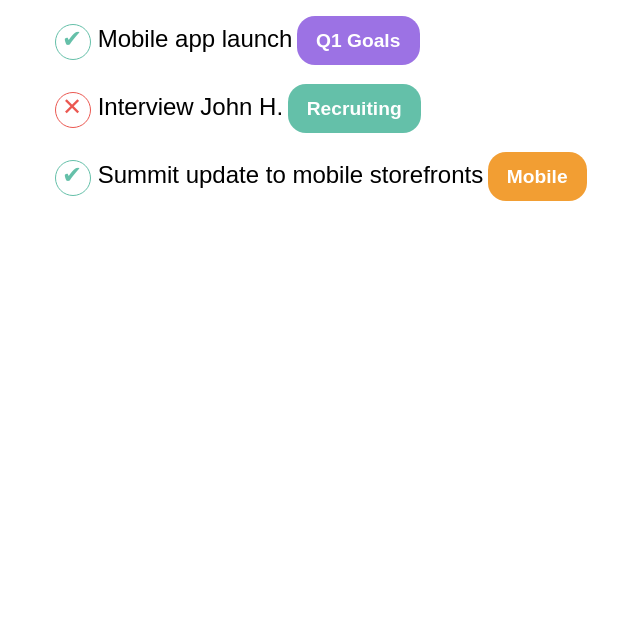
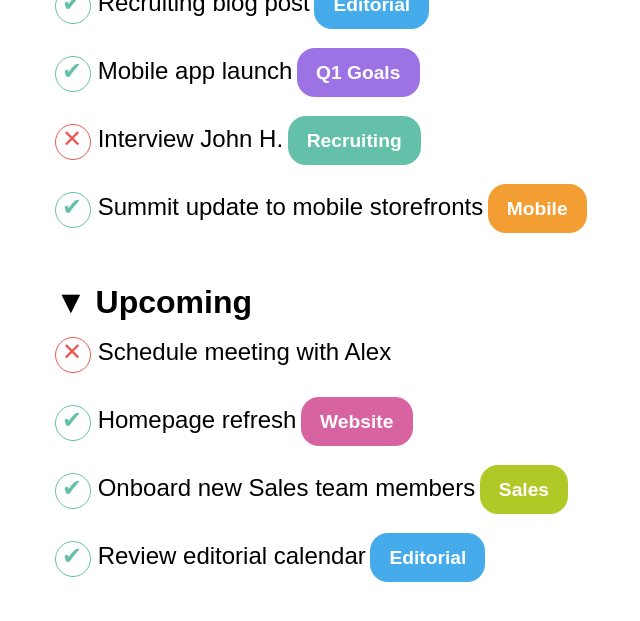
Before and after one commit to GiadaGallitto/html-css-toboolist, a plain HTML site: page index.html in a window 1280 px wide. Shown: the part 541-1162 px from the top of the page, without its empty margins (25-665 px from the left). Drawn offline with Linux system fonts and the light colour scheme.

Commit message:
Add "Upcoming" section and Fix main

```diff
--- a/css/style.css
+++ b/css/style.css
@@ -65,7 +65,7 @@ article#first-block{
 }
 
 article#second-block{
-    height: 90em;
+    height: 60em;
     padding: 5em;
 }
 
@@ -80,6 +80,7 @@ section{
 section h2{
     font-size: 2em;
     font-weight: bold;
+    margin-bottom: 0.5em;
 }
 
 section p{
@@ -129,3 +130,11 @@ p.recruiting-tag{
 p.mobile-tag{
     background-color: #f29e33;
 }
+
+p.website-tag{
+    background-color: #d863a1;
+}
+
+p.sales-tag{
+    background-color: #b0c926;
+}
--- a/index.html
+++ b/index.html
@@ -29,7 +29,7 @@
                     <p class="editorial-tag tags">Editorial</p>
                 </section>
 
-                <section>
+                <section> <!--Today-->
                     <h2> Today</h2>
                     <div>
                         <p><span class="check-green symbol">&#10004;</span> Recruiting blog post</p>
@@ -48,6 +48,26 @@
                         <p class="mobile-tag tags">Mobile</p>
                     </div>
                 </section>
+
+                <section> <!--Upcoming-->
+                    <h2> Upcoming</h2>
+                    <div>
+                        <p><span class="cross-red symbol">&#10005;</span> Schedule meeting with Alex</p>
+                    </div>
+                    <div>
+                        <p><span class="check-green symbol">&#10004;</span> Homepage refresh</p>
+                        <p class="website-tag tags">Website</p>
+                    </div>
+                    <div>
+                        <p><span class="check-green symbol">&#10004;</span> Onboard new Sales team members</p>
+                        <p class="sales-tag tags">Sales</p>
+                    </div>
+                    <div>
+                        <p><span class="check-green symbol">&#10004;</span> Review editorial calendar</p>
+                        <p class="editorial-tag tags">Editorial</p>
+                    </div>
+                </section>
+
             </article>
 
         </main>
```
